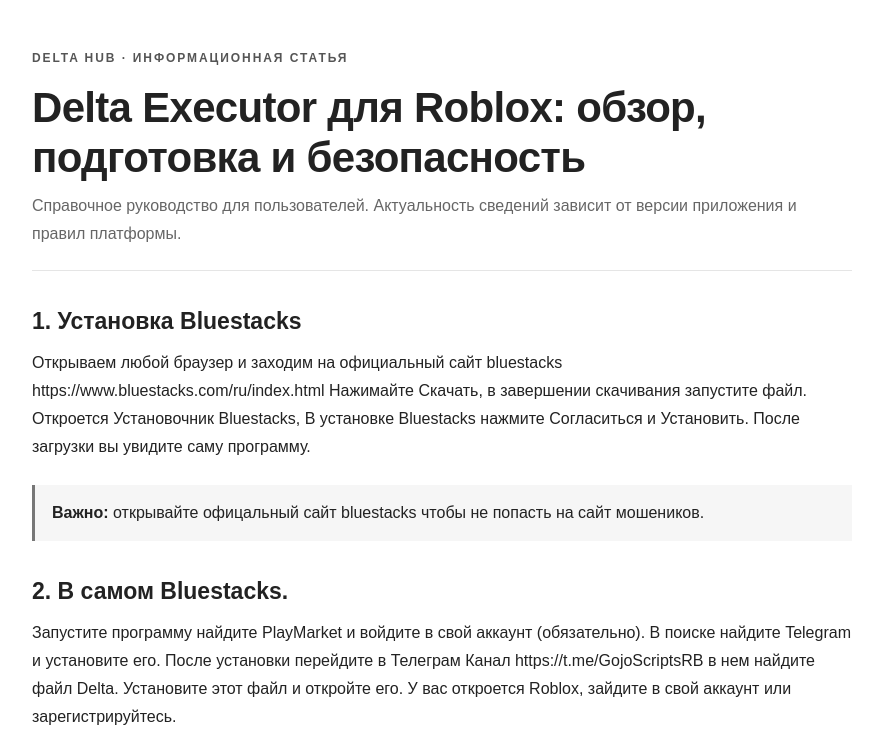
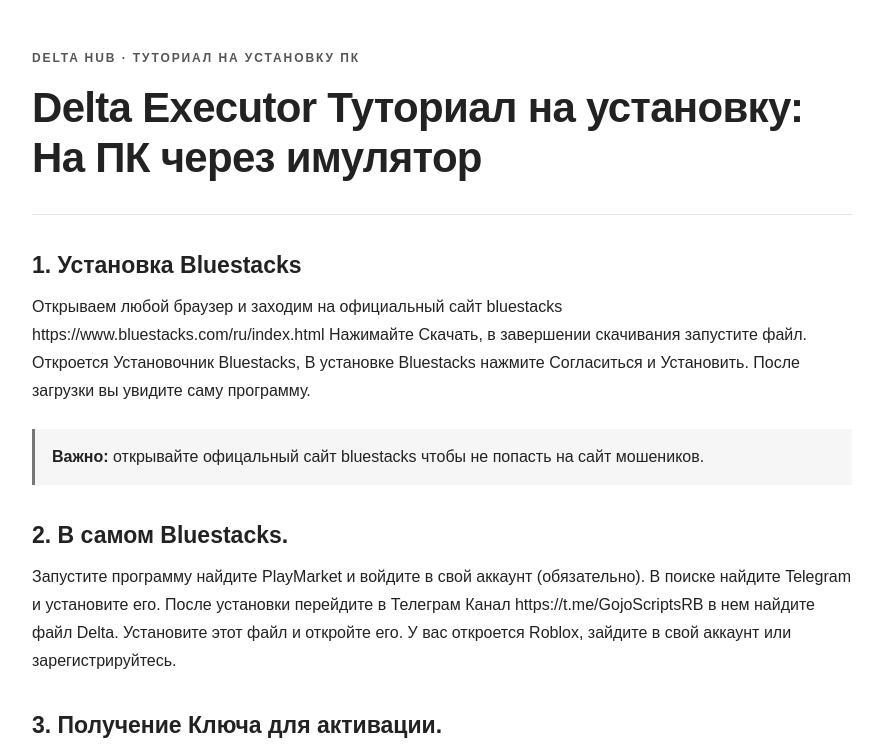
Before and after one commit to PISHKA42/delta-site, a plain HTML site: page index.html in a window 1280 px wide. Shown: the top 753 px of the page, without its empty margins (198-1081 px from the left). Drawn offline with Linux system fonts and the light colour scheme.

Commit message:
Update index.html

```diff
--- a/index.html
+++ b/index.html
@@ -65,9 +65,8 @@
 <body>
 <main>
   <header>
-    <div class="brand">DELTA HUB · ИНФОРМАЦИОННАЯ СТАТЬЯ</div>
-    <h1>Delta Executor для Roblox: обзор, подготовка и безопасность</h1>
-    <p class="subtitle">Справочное руководство для пользователей. Актуальность сведений зависит от версии приложения и правил платформы.</p>
+    <div class="brand">DELTA HUB · ТУТОРИАЛ НА УСТАНОВКУ ПК</div>
+    <h1>Delta Executor Туториал на установку: На ПК через имулятор</h1>
   </header>
 
   <h2>1. Установка Bluestacks</h2>
```
